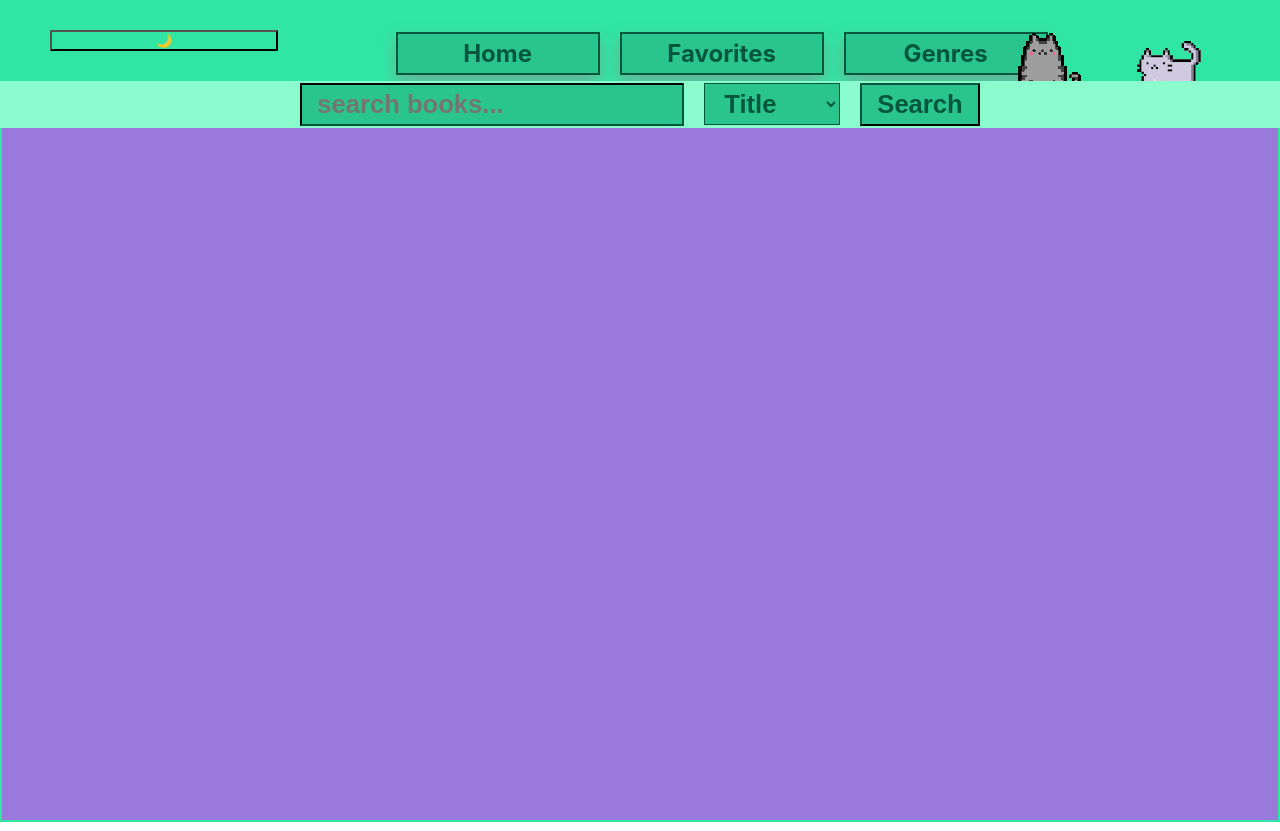
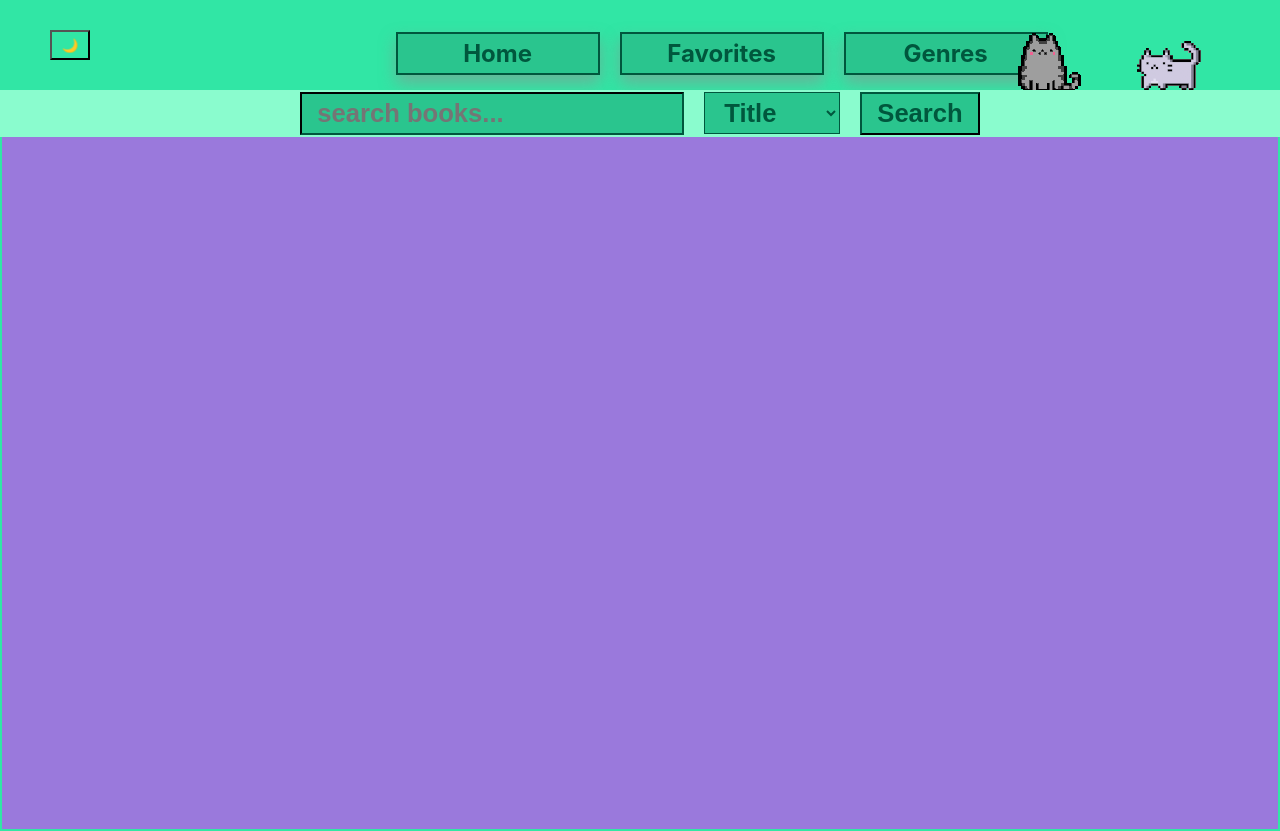
Before and after one commit to koli9513/react-spa-project-public, a React (Create React App) app: page /favorites in a window 1280 px wide. Built offline with nearby package versions, Linux system fonts and the light colour scheme.

Commit message:
fix: fixed theme toggler size

```diff
--- a/src/components/theme/ThemeToggler.js
+++ b/src/components/theme/ThemeToggler.js
@@ -6,6 +6,8 @@ const ThemeTogglerStyle = styled.button
     .attrs({className: 'switch'})`
   //margin-left: 1450px;
   background-color: inherit;
+  width: 40px;
+  height: 30px;
 `;
 
 const ThemeToggler = () => {
```
